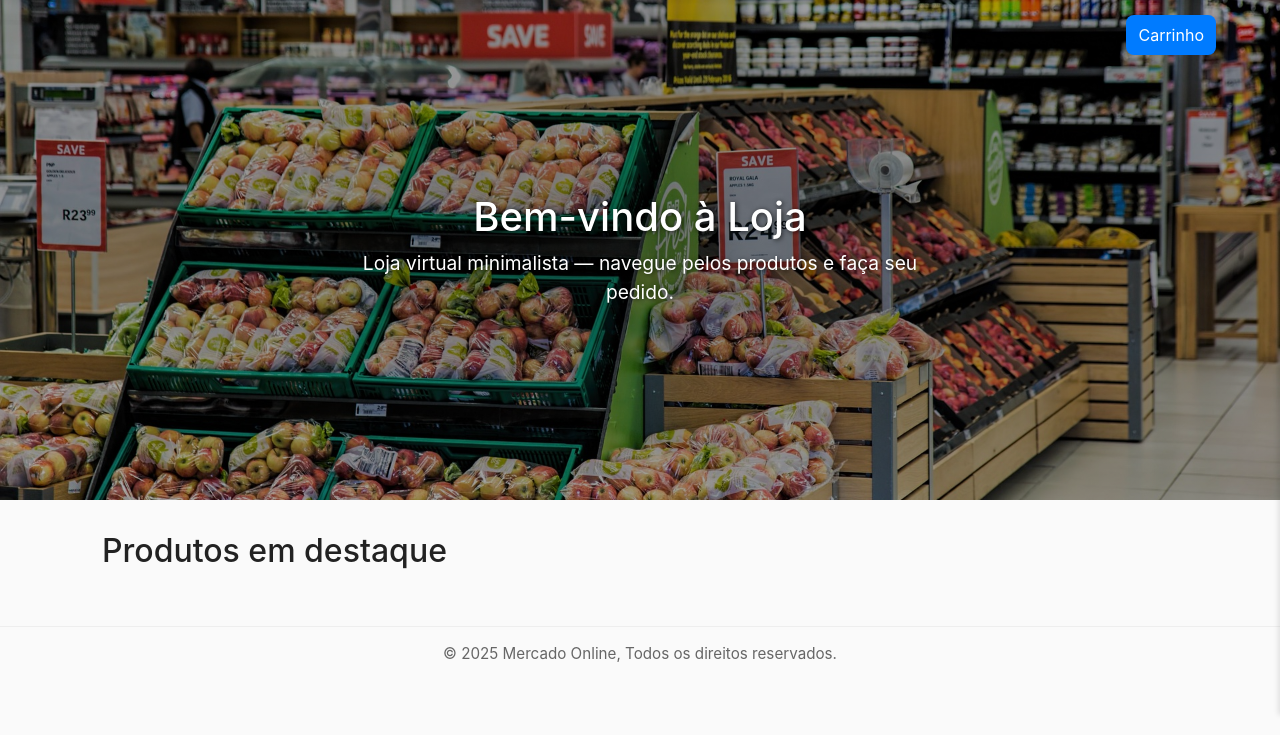
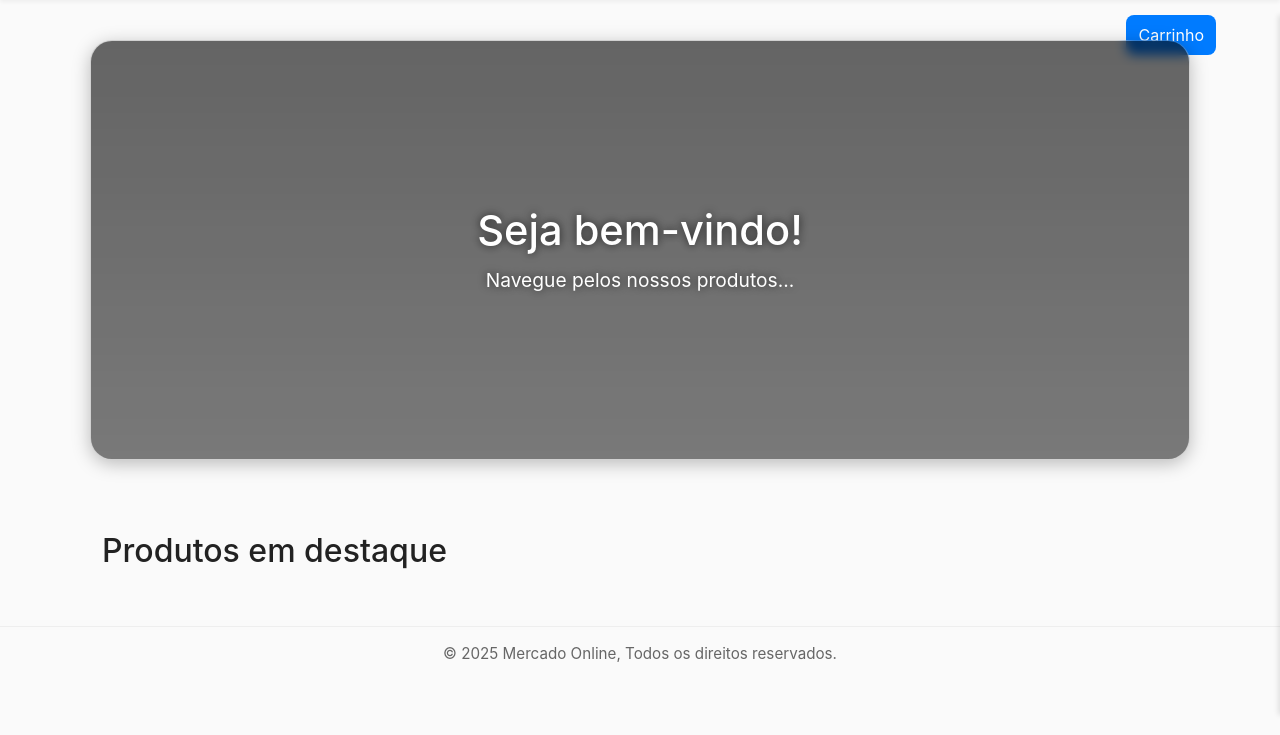
Before and after one commit to RodrigoDevBack/e-commerce, a PHP site: page / in a window 1280 px wide. Shown: the part 65-800 px from the top of the page. Run offline with PHP 8.4, Linux system fonts and the light colour scheme; data that the repository does not hold is empty.

Commit message:
feat: atualizar hero e adicionar favicon

```diff
--- a/src/frontend/css/hero.css
+++ b/src/frontend/css/hero.css
@@ -1,67 +1,78 @@
-/* =============================================================================
-   hero.css
-   -----------------------------------------------------------------------------
-   Seção principal de destaque (Hero Banner)
-   Responsável por criar uma introdução visualmente marcante no topo da homepage,
-   com texto centralizado sobre imagem de fundo e camada de sobreposição escura.
-   ============================================================================= */
+/* Container geral para centralizar como um quadro */
+.hero-wrapper {
+   display: flex;
+   justify-content: center;
+   padding: 40px 20px;
+}
 
-/* ---------------------------------------------------------------------------
-   CONTAINER DO HERO (.hero)
-   ---------------------------------------------------------------------------
-   • Altura fixa (500px) cria impacto visual consistente no topo da página.
-   • Flexbox centraliza o conteúdo (texto) vertical e horizontalmente.
-   • radial-gradient sobreposto à imagem fornece contraste para leitura.
-   • background-size: cover mantém proporção sem distorções.
-   • color: branco para legibilidade sobre o fundo escuro.
-   --------------------------------------------------------------------------- */
-.hero {
-  height: 500px;
+/* QUADRO centralizado */
+.hero-swiper {
+   width: 90%;
+   max-width: 1100px;
+   /* aqui você controla a largura do quadro */
+   height: 420px;
+   border-radius: 22px;
+   overflow: hidden;
+   box-shadow: 0 4px 18px rgba(0, 0, 0, 0.25);
+   background: #00000033;
+   /* leve transparência */
+   backdrop-filter: blur(6px);
+   /* efeito premium */
+   border: 1px solid rgba(255, 255, 255, 0.15);
+}
+
+/* Cada slide */
+.hero-slide {
+   width: 100%;
+   height: 100%;
+   background-size: cover;
+   background-position: center;
+
    display: flex;
    flex-direction: column;
    justify-content: center;
-  align-items: center;
    text-align: center;
+   color: white;
+   padding: 40px;
 
-  background-image:
-    radial-gradient(rgba(0, 0, 0, 0.5), rgba(0, 0, 0, 0.3)),
-    url('/assets/images/background_loja.jpg');
-
-  background-size: cover;
-  background-position: center;
-  background-repeat: no-repeat;
-  color: #fff;
+   position: relative;
 }
 
-/* ---------------------------------------------------------------------------
-   TÍTULO PRINCIPAL (.hero h1)
-   ---------------------------------------------------------------------------
-   • Tamanho grande (2.5rem) destaca o título principal da loja.
-   • text-shadow adiciona profundidade e melhora contraste.
-   • margin-bottom fornece espaçamento natural para o subtítulo.
-   --------------------------------------------------------------------------- */
-.hero h1 {
-  font-size: 2.5rem;
-  margin-bottom: 0.5rem;
-  text-shadow: 1px 1px 5px rgba(0, 0, 0, 0.7);
+/* Sombra por cima da imagem para o texto ficar visível */
+.hero-slide::before {
+   content: "";
+   position: absolute;
+   inset: 0;
+   background: linear-gradient(rgba(0, 0, 0, 0.5),
+         rgba(0, 0, 0, 0.4));
 }
 
-/* ---------------------------------------------------------------------------
-   SUBTÍTULO / DESCRIÇÃO (.hero p)
-   ---------------------------------------------------------------------------
-   • Fonte média para leitura equilibrada.
-   • text-shadow mantém legibilidade sobre fundos claros.
-   • max-width limita a largura do texto, evitando linhas longas.
-   • margin centraliza horizontalmente.
-   --------------------------------------------------------------------------- */
-.hero p {
+.hero-slide * {
+   position: relative;
+   z-index: 2;
+}
+
+/* Títulos bonitos */
+.hero-slide h1 {
+   font-size: 2.6rem;
+   margin-bottom: 10px;
+   text-shadow: 0 0 10px rgba(0, 0, 0, 0.7);
+}
+
+.hero-slide p {
    font-size: 1.2rem;
-  text-shadow: 1px 1px 4px rgba(0, 0, 0, 0.6);
    max-width: 600px;
    margin: 0 auto;
+   text-shadow: 0 0 10px rgba(0, 0, 0, 0.7);
 }
 
-/* ============================================================================
-   FIM DO hero.css
-   ============================================================================
-*/
+/* Dots abaixo do quadro */
+.swiper-pagination-bullet {
+   background: white !important;
+   opacity: 0.6;
+}
+
+.swiper-pagination-bullet-active {
+   background: #ffd700 !important;
+   opacity: 1;
+}
--- a/src/frontend/index.html
+++ b/src/frontend/index.html
@@ -5,10 +5,13 @@
   <meta charset="utf-8" />
   <meta name="viewport" content="width=device-width,initial-scale=1" />
   <meta http-equiv="X-UA-Compatible" content="IE=edge">
+  <link rel="icon" type="image/png" sizes="32x32" href="/src/frontend/favicon.png" />
   <title>Loja Virtual Minimalista</title>
 
   <!-- Bootstrap CSS via CDN -->
   <link rel="stylesheet" href="https://cdn.jsdelivr.net/npm/bootstrap@5.3.6/dist/css/bootstrap.min.css">
+  <!-- Swiper CSS -->
+  <link rel="stylesheet" href="https://cdn.jsdelivr.net/npm/swiper@11/swiper-bundle.min.css"/>
 
   <!-- CSS principal da aplicação -->
   <link rel="stylesheet" href="./css/main.css" />
@@ -74,8 +77,11 @@
   <!-- Script principal da aplicação (módulo ES) -->
   <script type="module" src="./js/main.js"></script>
 
+  <!-- Swiper JS -->
+  <script src="https://cdn.jsdelivr.net/npm/swiper@11/swiper-bundle.min.js"></script>
   <!-- Bootstrap JS bundle -->
   <script src="https://cdn.jsdelivr.net/npm/bootstrap@5.3.6/dist/js/bootstrap.bundle.min.js"></script>
+
 </body>
 
 </html>
--- a/src/frontend/js/home.js
+++ b/src/frontend/js/home.js
@@ -17,13 +17,35 @@
  */
 
 export default function homePage() {
-  return `
-    <section class="hero">
-      <div class="container">
-        <h1>Bem-vindo à Loja</h1>
-        <p>Loja virtual minimalista — navegue pelos produtos e faça seu pedido.</p>
+  return (
+    `
+    <section class="hero-wrapper">
+  <div class="hero-swiper swiper">
+    <div class="swiper-wrapper">
+
+      <div class="swiper-slide hero-slide" data-bg="./img/background_loja.jpg">
+        <h1>Seja bem-vindo!</h1>
+        <p>Navegue pelos nossos produtos...</p>
       </div>
-    </section>
+
+      <div class="swiper-slide hero-slide" data-bg="./img/slide2.jpg">
+        <h1>Promoções Exclusivas</h1>
+        <p>Ofertas especiais da semana.</p>
+      </div>
+
+      <div class="swiper-slide hero-slide">
+        <h1>Novidades</h1>
+        <p>Confira os lançamentos.</p>
+      </div>
+
+    </div>
+
+    <div class="swiper-pagination"></div>
+  </div>
+</section>
+
+  ` +
+    `
 
     <section class="carousel-section">
       <div class="container">
@@ -38,9 +60,9 @@ export default function homePage() {
         </div>
       </div>
     </section>
-  `;
+  `
+  );
 }
-
 
 /**
  * Inicializa o carrossel da Home com produtos em destaque.
@@ -59,7 +81,6 @@ export default function homePage() {
  * @returns {Promise<void>} Não retorna valor
  */
 export async function initHomePage() {
-
   const productList = document.getElementById(`product-list`);
   // Se o elemento não existe, significa que não estamos na Home
   if (!productList) return;
@@ -78,10 +99,10 @@ export async function initHomePage() {
   let data = JSON.parse(products);
 
   // Para cada produto, cria um card dentro do carrossel
-  data.forEach(product => {
+  data.forEach((product) => {
     let li = document.createElement("li");
     li.classList.add("carousel-slide");
-// R: Slide do carrossel na Home
+    // R: Slide do carrossel na Home
     li.innerHTML = `
       <div class="product-card">
         <div class="thumb">
@@ -100,4 +121,20 @@ export async function initHomePage() {
 
     productList.appendChild(li);
   });
+  document.querySelectorAll(".hero-slide").forEach((slide) => {
+    slide.style.backgroundImage = "url('https://picsum.photos/800/400')";
+  });
+
+  // inicia o swiper
+  new Swiper(".hero-swiper", {
+    loop: true,
+    pagination: {
+      el: ".swiper-pagination",
+      clickable: true,
+    },
+    autoplay: {
+      delay: 4000,
+      disableOnInteraction: false,
+    },
+  });
 }
```
Also changed, not shown: src/frontend/assets/images/favicon.png (added). Lines whose indentation alone changed are shown as unchanged.
